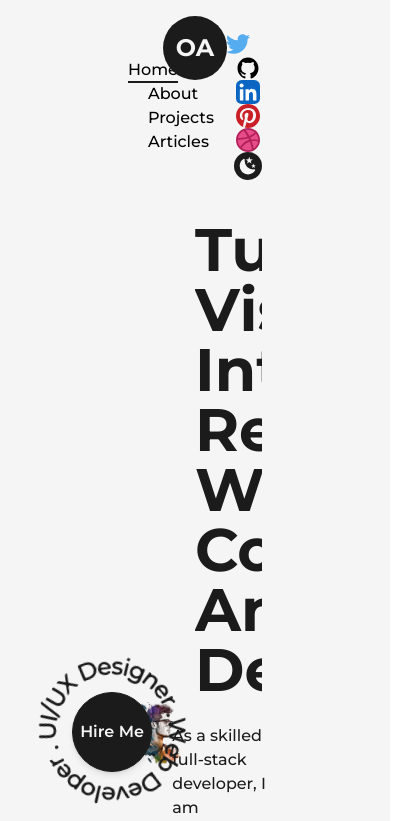
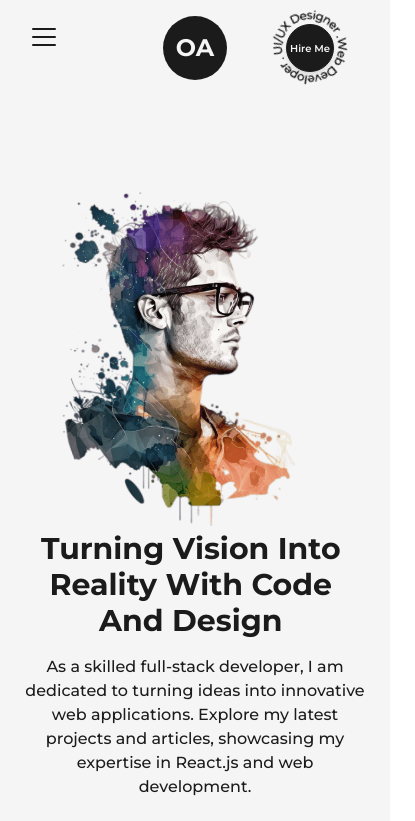
Before and after one commit to omer-akkoca/portfolio-website, a Next.js app: page / in a window 390 px wide. Shown: the top 821 px of the page, 415 px wide, since content can reach past the window. Built offline with nearby package versions, Linux system fonts and the light colour scheme.

Commit message:
responsive home page

```diff
--- a/pages/index.js
+++ b/pages/index.js
@@ -9,26 +9,26 @@ const Home = () => {
     return (
         <main className="w-full min-h-screen">
             <div className="flex items-center text-dark w-full min-h-screen">
-                <Layout className="pt-0">
-                    <div className="flex items-center justify-between w-full">
-                        <div className="w-1/2">
+                <Layout className="pt-0 md:mt-16 sm:pt-8">
+                    <div className="flex items-center justify-between w-full lg:flex-col">
+                        <div className="w-1/2 md:w-full">
                             <Image
                                 src={profilePic} alt="profile-photo"
-                                className="w-full h-auto"
+                                className="w-full h-auto lg:hidden md:inline-block md:w-full"
                                 priority
                                 sizes="(max-width: 768px) 100vw, (max-width: 1200px) 50vw, 50vw"
                             />
                         </div>
-                        <div className="w-1/2 flex flex-col items-center self-center">
+                        <div className="w-1/2 flex flex-col items-center self-center lg:w-full lg:text-center">
                             <AnimatedText
                                 text={"Turning Vision Into Reality With Code And Design"}
-                                className="!text-6xl !text-left"
+                                className="!text-6xl !text-left xl:!text-5xl lg:!text-center lg:!text-6xl md:!text-5xl sm:!text-3xl"
                             />
                             <p className="my-4 text-base font-medium dark:text-light">
                                 As a skilled full-stack developer, I am dedicated to turning ideas into innovative web applications.
                                 Explore my latest projects and articles, showcasing my expertise in React.js and web development.
                             </p>
-                            <div className="flex items-center self-start mt-2">
+                            <div className="flex items-center self-start mt-2 lg:self-center">
                                 <Link
                                     href={cv} target="_blank"
                                     className="
--- a/src/components/AnimatedText/index.js
+++ b/src/components/AnimatedText/index.js
@@ -29,7 +29,7 @@ const singleWord = {
 
 const AnimatedText = ({ text = "", className = "" }) => {
     return(
-        <div className="w-full mx-auto py-2 flex items-center justify-center text-center overflow-hidden">
+        <div className="w-full mx-auto py-2 flex items-center justify-center text-center overflow-hidden sm:py-0">
             <motion.h1
                 className={`inline-block w-full text-dark font-bold capitalize text-8xl dark:text-light ${className}`}
                 variants={quote} initial="initial" animate="animate"
--- a/src/components/HireMe/index.js
+++ b/src/components/HireMe/index.js
@@ -3,14 +3,15 @@ import { CircularText } from "../Icons";
 
 const HireMe = () => {
     return(
-        <div className="fixed left-4 bottom-4 flex items-center justify-center overflow-hidden">
-            <div className="w-48 h-a flex items-center justify-center relative">
+        <div className="fixed md:absolute left-4 bottom-4 flex items-center justify-center overflow-hidden md:right-8 md:left-auto md:top-0 md:bottom-auto">
+            <div className="w-48 h-a flex items-center justify-center relative md:w-24">
                 <CircularText className={"fill-dark animate-spin-slow dark:fill-light"}/>
                 <Link
                     href={"mailto:omerakkoca1042@gmail.com"}
                     className="flex items-center justify-center absolute left-1/2 top-1/2 translate-x-[-50%] translate-y-[-50%] bg-dark text-light
                         shadow-md border border-dark w-20 h-20 rounded-full font-semibold hover:bg-light hover:text-dark
                         dark:bg-light dark:text-dark hover:dark:border-light hover:dark:bg-dark hover:dark:text-light
+                        md:w-12 md:h-12 md:text-[10px]
                     "
                 >
                     Hire Me
--- a/src/components/Layout/index.js
+++ b/src/components/Layout/index.js
@@ -1,6 +1,6 @@
 const Layout = ({ children, className="" }) => {
     return(
-        <div className={`w-full h-full inline-block z-0 bg-light p-32 dark:bg-dark ${className}`}>
+        <div className={`w-full h-full inline-block z-0 bg-light p-32 dark:bg-dark xl:p-24 lg:p-16 md:p-12 sm:p-6 ${className}`}>
             {children}
         </div>
     )
--- a/tailwind.config.js
+++ b/tailwind.config.js
@@ -26,6 +26,14 @@ module.exports = {
                 circularDark: "repeating-radial-gradient(rgba(255,255,255,0.75) 2px, #1b1b1b 5px, #1b1b1b 100px)"
             }
         },
+        screens: {
+            "2xl": { max: "1535px" },
+            "xl": { max: "1279px" },
+            "lg": { max: "1023px" },
+            "md": { max: "767px" },
+            "sm": { max: "639px" },
+            "xs": { max: "479px" },
+        }
     },
     plugins: [],
 }
```
